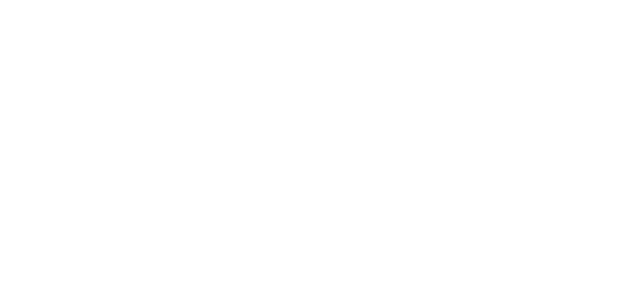
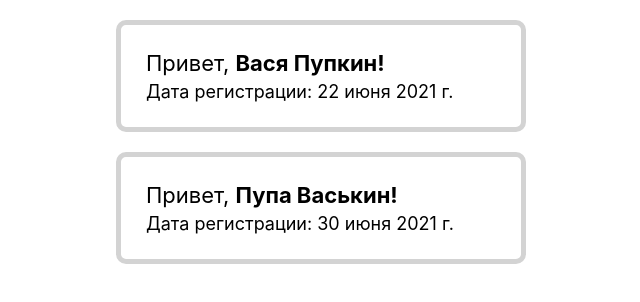
Before and after one commit to nohvu/home-work-1, a React (Create React App) app: page / in a window 1280 px wide. Shown: the top 302 px of the page, without its empty margins (319-959 px from the left). Built offline with nearby package versions, Linux system fonts and the light colour scheme.

Commit message:
Выполнил урок №1. Реализация функционального и классового компонента для Profile.

```diff
--- a/src/index.scss
+++ b/src/index.scss
@@ -1,13 +1,35 @@
+* {
+  margin: 0;
+  padding: 0;
+}
+
 body {
   margin: 0;
-  font-family: -apple-system, BlinkMacSystemFont, 'Segoe UI', 'Roboto', 'Oxygen',
-    'Ubuntu', 'Cantarell', 'Fira Sans', 'Droid Sans', 'Helvetica Neue',
-    sans-serif;
+  font-family: -apple-system, BlinkMacSystemFont, "Segoe UI", "Roboto", "Oxygen", "Ubuntu",
+    "Cantarell", "Fira Sans", "Droid Sans", "Helvetica Neue", sans-serif;
   -webkit-font-smoothing: antialiased;
   -moz-osx-font-smoothing: grayscale;
+  box-sizing: border-box;
 }
 
 code {
-  font-family: source-code-pro, Menlo, Monaco, Consolas, 'Courier New',
-    monospace;
+  font-family: source-code-pro, Menlo, Monaco, Consolas, "Courier New", monospace;
 }
+
+.profile-container {
+  width: 350px;
+  border: 5px solid lightgray;
+  border-radius: 10px;
+  margin: 20px auto;
+  padding: 25px;
+
+  h1 {
+    font-weight: normal;
+    font-size: 22px;
+    margin-bottom: 5px;
+  }
+
+  p {
+    font-size: 18px;
+  }
+}
--- a/src/tutorial-1/App.tsx
+++ b/src/tutorial-1/App.tsx
@@ -1,10 +1,13 @@
 import React from 'react';
+import {ProfileFunc} from './components/ProfileFunctional';
+import { ProfileClass } from './components/ProfileClass';
 
 function App() {
   return (
-    <div>
-
-    </div>
-  );
-}
-export default App;
+    <>
+    <ProfileFunc name="Вася Пупкин" registredAt={new Date(2021, 5, 22)} />
+    <ProfileClass name="Пупа Васькин" registredAt={new Date(2021, 5, 30)} />
+    </>
+  )
+  }
+  export default App
--- /dev/null
+++ b/src/tutorial-1/components/ProfileClass.tsx
@@ -0,0 +1,14 @@
+import React from 'react';
+import {IProfile, IDateOptions} from '../interfaces/Profile';
+
+export class ProfileClass extends React.Component<IProfile, IDateOptions> {
+  render() {
+    const options: IDateOptions = {day: 'numeric', month: 'long', year: 'numeric'};
+    return (
+      <div className="profile-container">
+      <h1>Привет, <b>{this.props.name}!</b></h1>
+      <p>Дата регистрации: {this.props.registredAt.toLocaleDateString('ru-RU', options)}</p>
+    </div>
+    )
+}
+}
--- /dev/null
+++ b/src/tutorial-1/components/ProfileFunctional.tsx
@@ -0,0 +1,13 @@
+import React from 'react';
+import {IProfile, IDateOptions} from '../interfaces/Profile';
+
+
+export const ProfileFunc: React.FC<IProfile> = (props) => {
+  const options: IDateOptions = {day: 'numeric', month: 'long', year: 'numeric'};
+  return (
+    <div className="profile-container">
+      <h1>Привет, <b>{props.name}!</b></h1>
+      <p>Дата регистрации: {props.registredAt.toLocaleDateString('ru-RU', options)}</p>
+    </div>
+  )
+}
--- /dev/null
+++ b/src/tutorial-1/interfaces/Profile.tsx
@@ -0,0 +1,11 @@
+export interface IProfile {
+  name: string;
+  registredAt: Date;
+  children?: Array<any>;
+}
+
+export interface IDateOptions {
+  day: 'numeric' | '2-digit';
+  month: 'numeric' | '2-digit' | 'long' | 'short' | 'narrow';
+  year: 'numeric' | '2-digit';
+}
```
